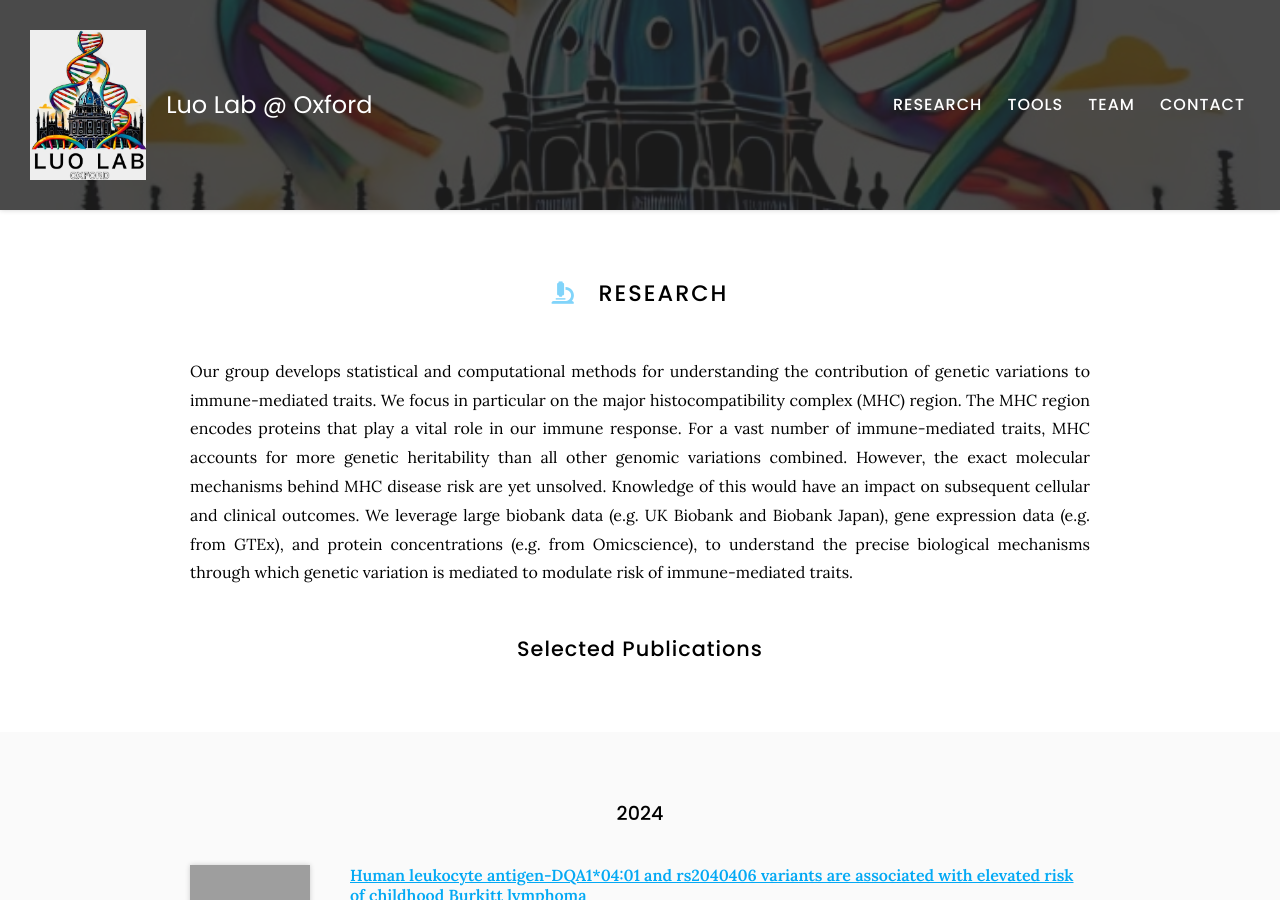
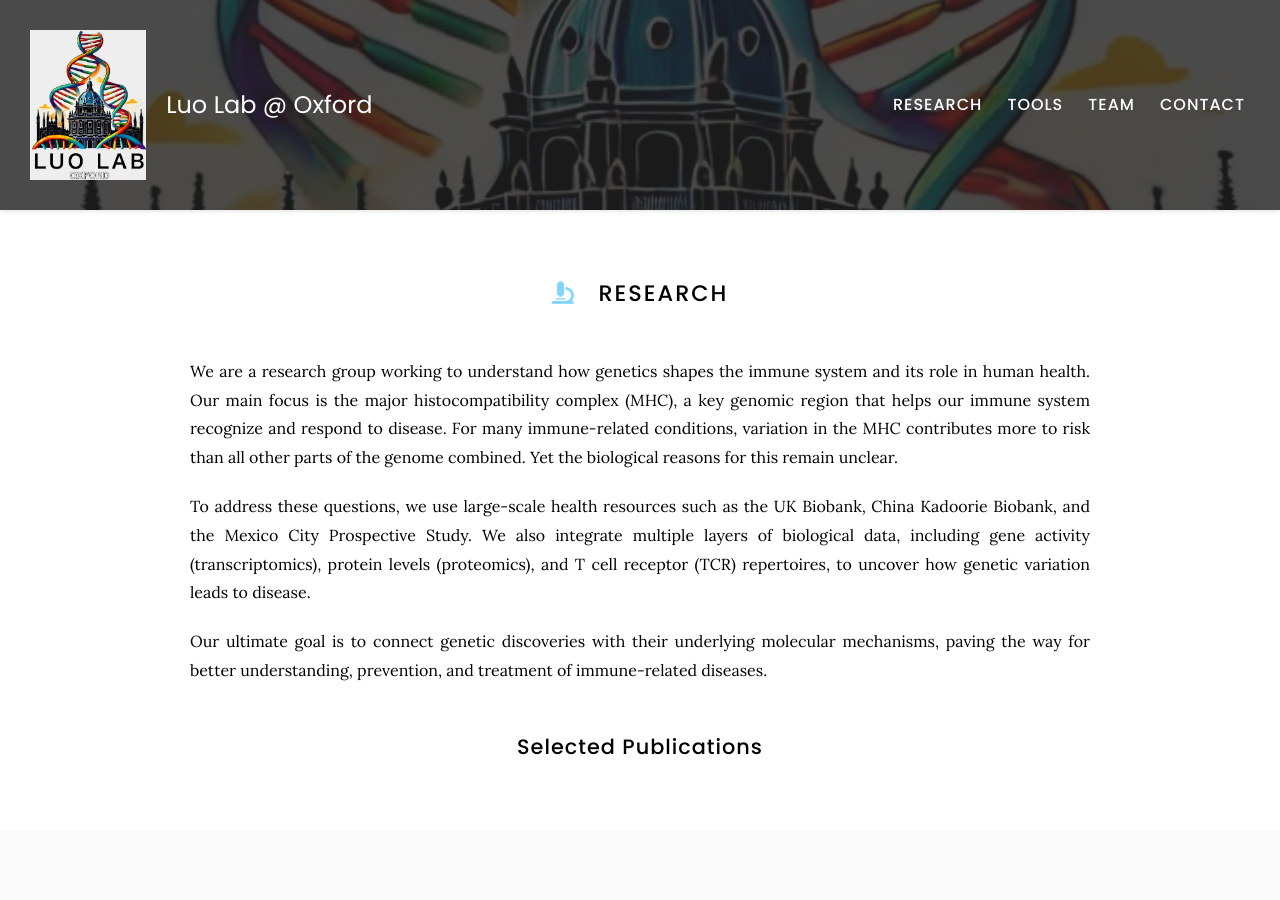
Before and after one commit to yang-luo-lab/yang-luo-lab.github.io, a Jekyll site: the page built from research/index.md, in a window 1280 px wide and 900 px high. Built offline with Jekyll 4.4.1, drawn with Linux system fonts in a browser that asks for light colours; grey boxes are pictures that could not be loaded.

Commit message:
modify research statement

```diff
--- a/_includes/favicons.html
+++ b/_includes/favicons.html
@@ -2,22 +2,23 @@
 <link
   rel="apple-touch-icon"
   sizes="180x180"
-  href="{{ 'favicons/ios.png' | relative_url }}"
+
+  href="{{ 'images/Lab_logo.jpg' | relative_url }}"
 />
 <link
   rel="icon"
   type="image/png"
   sizes="512x512"
-  href="{{ 'favicons/favicon.png' | relative_url }}"
+  href="{{ 'images/Lab_logo.jpg' | relative_url }}"
 />
 <link rel="manifest" href="{{ 'favicons/site.webmanifest' | relative_url }}" />
 
 <!-- https://metatags.io/ -->
 <meta
   property="og:image"
-  content="{{ 'favicons/share-thumbnail.jpg' | relative_url }}"
+  content="{{ 'images/Lab_logo.jpg' | relative_url }}"
 />
 <meta
   property="twitter:image"
-  content="{{ 'favicons/share-thumbnail.jpg' | relative_url }}"
+  content="{{ 'images/Lab_logo.jpg' | relative_url }}"
 />
--- a/research/index.md
+++ b/research/index.md
@@ -7,7 +7,11 @@ nav:
 
 # <i class="fas fa-microscope"></i>Research
 
-Our group develops statistical and computational methods for understanding the contribution of genetic variations to immune-mediated traits. We focus in particular on the major histocompatibility complex (MHC) region. The MHC region encodes proteins that play a vital role in our immune response. For a vast number of immune-mediated traits, MHC accounts for more genetic heritability than all other genomic variations combined. However, the exact molecular mechanisms behind MHC disease risk are yet unsolved. Knowledge of this would have an impact on subsequent cellular and clinical outcomes. We leverage large biobank data (e.g. UK Biobank and Biobank Japan), gene expression data (e.g. from GTEx), and protein concentrations (e.g. from Omicscience), to understand the precise biological mechanisms through which genetic variation is mediated to modulate risk of immune-mediated traits.
+We are a research group working to understand how genetics shapes the immune system and its role in human health. Our main focus is the major histocompatibility complex (MHC), a key genomic region that helps our immune system recognize and respond to disease. For many immune-related conditions, variation in the MHC contributes more to risk than all other parts of the genome combined. Yet the biological reasons for this remain unclear.
+
+To address these questions, we use large-scale health resources such as the UK Biobank, China Kadoorie Biobank, and the Mexico City Prospective Study. We also integrate multiple layers of biological data, including gene activity (transcriptomics), protein levels (proteomics), and T cell receptor (TCR) repertoires, to uncover how genetic variation leads to disease.
+
+Our ultimate goal is to connect genetic discoveries with their underlying molecular mechanisms, paving the way for better understanding, prevention, and treatment of immune-related diseases.
 
 ## Selected Publications
 
```
